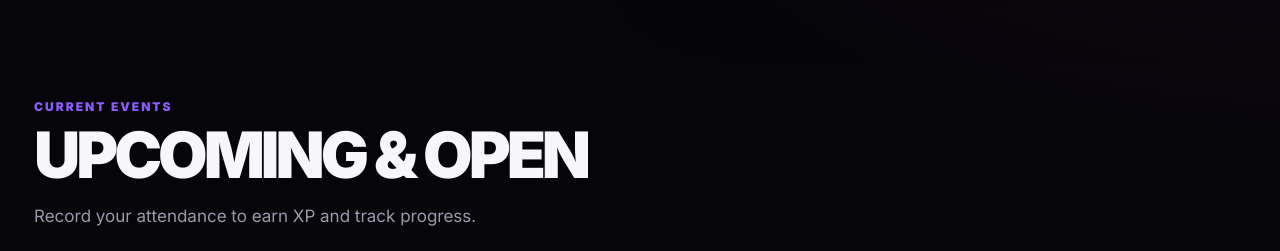
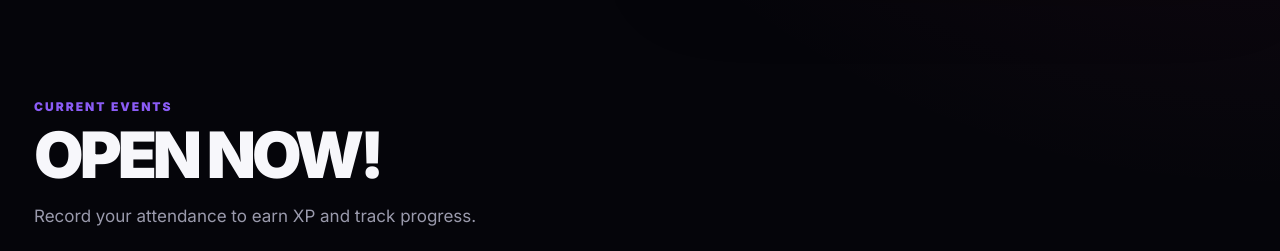
Before and after one commit to HaizxD/SEP-Assignment, a plain HTML site: page events.html in a window 1280 px wide. Shown: the part 1320-1571 px from the top of the page. Drawn offline with nearby package versions, Linux system fonts and the light colour scheme.

Commit message:
Change heading from 'Upcoming & open' to 'OPEN NOW!'

```diff
--- a/events.html
+++ b/events.html
@@ -95,7 +95,7 @@
         <section class="section compact">
             <div class="section-head">
                 <div class="section-label">CURRENT EVENTS</div>
-                <h2>Upcoming &amp; open</h2>
+                <h2>OPEN NOW!</h2>
                 <p>Record your attendance to earn XP and track progress.</p>
             </div>
             <div class="event-grid-2">
```
